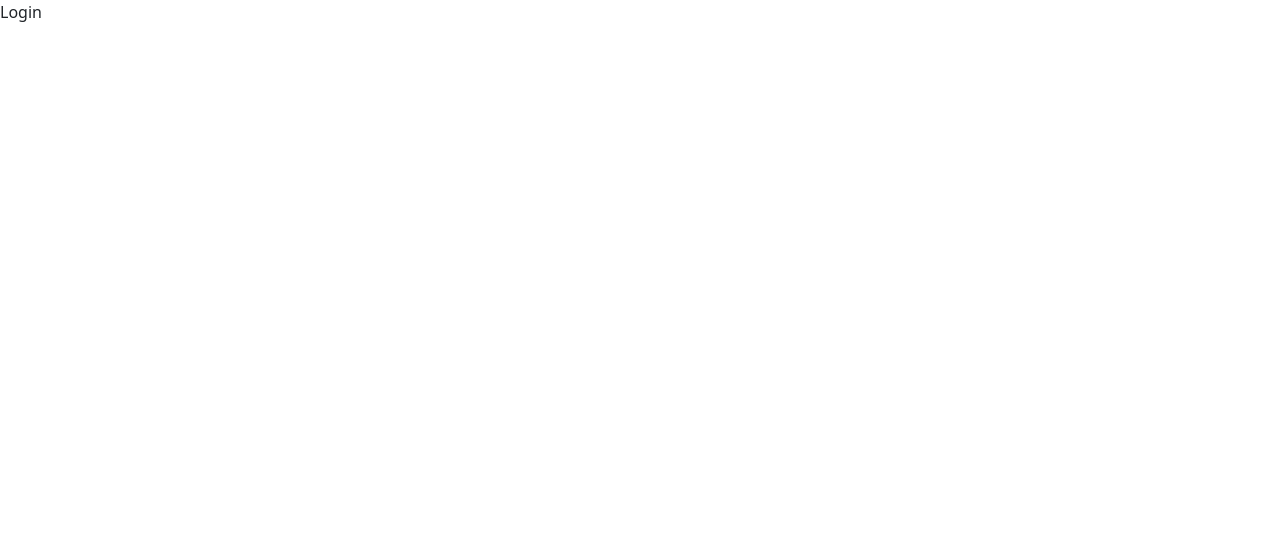
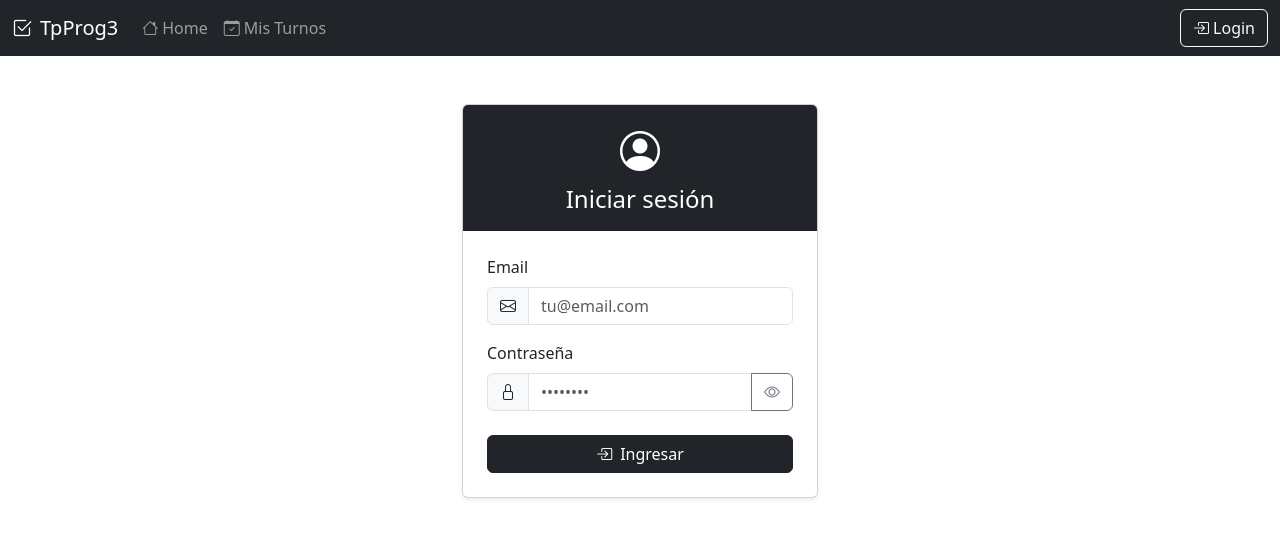
Before and after one commit to FacundoRicci/TpProg3, a React (Vite) app in the folder FrontEnd/: page /login in a window 1280 px wide. Shown: the top 538 px of the page. Built offline with nearby package versions, Linux system fonts and the light colour scheme.

Commit message:
NavBar y Login empezados

```diff
--- a/FrontEnd/package.json
+++ b/FrontEnd/package.json
@@ -13,6 +13,7 @@
     "bootstrap": "^5.3.8",
     "bootstrap-icons": "^1.13.1",
     "react": "^19.2.8",
+    "react-bootstrap": "^2.10.10",
     "react-dom": "^19.2.8",
     "react-router": "^8.4.0"
   },
--- a/FrontEnd/src/App.jsx
+++ b/FrontEnd/src/App.jsx
@@ -1,15 +1,17 @@
 import { BrowserRouter, Routes, Route } from "react-router";
 import Home from "./Pages/Home.jsx";
 import Login from "./Pages/Login.jsx";
-import MisTareas from "./Pages/MisTareas.jsx";
+import MisTurnos from "./Pages/MisTurnos.jsx";
+import Navbar from "./Components/Navbar.jsx";
 
 function App() {
   return (
     <BrowserRouter>
+      <Navbar />
       <Routes>
         <Route path="/" element={<Home />} />
         <Route path="/login" element={<Login />} />
-        <Route path="/mis-tareas" element={<MisTareas />} />
+        <Route path="/mis-turnos" element={<MisTurnos />} />
       </Routes>
     </BrowserRouter>
   );
--- a/FrontEnd/src/Components/Navbar.jsx
+++ b/FrontEnd/src/Components/Navbar.jsx
@@ -1,14 +1,83 @@
-import { Button } from "bootstrap";
+import { useState } from "react";
+import { useNavigate, useLocation } from "react-router";
+import { Navbar as BsNavbar, Container, Nav, Button } from "react-bootstrap";
+import { getUsuario, logout } from "../auth.js";
+
+const links = [
+    { path: "/", label: "Home", icon: "bi-house" },
+    { path: "/mis-turnos", label: "Mis Turnos", icon: "bi-calendar-check" },
+];
 
 function Navbar() {
+    const navigate = useNavigate();
+    const location = useLocation();
+    const [abierto, setAbierto] = useState(false);
+
+    const irA = (path) => {
+        navigate(path);
+        setAbierto(false);
+    };
+
+    // useLocation hace que el Navbar se vuelva a renderizar al navegar,
+    // así que el usuario se actualiza después de login/logout
+    const usuario = getUsuario();
+
+    const cerrarSesion = () => {
+        logout();
+        irA("/login");
+    };
 
     return (
-        <>
-            <button>Home</button>
-            <button>Mis Turnos</button>
-            <button>Informacion</button>
-        </>
-    )
+        <BsNavbar
+            expand="lg"
+            bg="dark"
+            data-bs-theme="dark"
+            expanded={abierto}
+            onToggle={setAbierto}
+        >
+            <Container fluid>
+                <BsNavbar.Brand role="button" onClick={() => irA("/")}>
+                    <i className="bi bi-check2-square me-2"></i>
+                    TpProg3
+                </BsNavbar.Brand>
+
+                <BsNavbar.Toggle aria-controls="navbarNav" />
+
+                <BsNavbar.Collapse id="navbarNav">
+                    <Nav className="me-auto" activeKey={location.pathname}>
+                        {links.map((link) => (
+                            <Nav.Link
+                                key={link.path}
+                                eventKey={link.path}
+                                onClick={() => irA(link.path)}
+                            >
+                                <i className={`bi ${link.icon} me-1`}></i>
+                                {link.label}
+                            </Nav.Link>
+                        ))}
+                    </Nav>
+
+                    {usuario ? (
+                        <div className="d-flex align-items-center gap-3">
+                            <BsNavbar.Text>
+                                <i className="bi bi-person-circle me-1"></i>
+                                {usuario.nombre}
+                            </BsNavbar.Text>
+                            <Button variant="outline-light" onClick={cerrarSesion}>
+                                <i className="bi bi-box-arrow-right me-1"></i>
+                                Salir
+                            </Button>
+                        </div>
+                    ) : (
+                        <Button variant="outline-light" onClick={() => irA("/login")}>
+                            <i className="bi bi-box-arrow-in-right me-1"></i>
+                            Login
+                        </Button>
+                    )}
+                </BsNavbar.Collapse>
+            </Container>
+        </BsNavbar>
+    );
 }
 
 export default Navbar;
--- a/FrontEnd/src/Pages/Login.jsx
+++ b/FrontEnd/src/Pages/Login.jsx
@@ -1,9 +1,106 @@
+import { useState } from "react";
+import { useNavigate } from "react-router";
+import { Container, Row, Col, Card, Form, InputGroup, Button, Alert } from "react-bootstrap";
+import { login } from "../auth.js";
+
 function Login() {
+    const navigate = useNavigate();
+    const [email, setEmail] = useState("");
+    const [password, setPassword] = useState("");
+    const [mostrarPassword, setMostrarPassword] = useState(false);
+    const [error, setError] = useState("");
+
+    const handleSubmit = (e) => {
+        e.preventDefault();
+        setError("");
+
+        if (!email || !password) {
+            setError("Completá el email y la contraseña.");
+            return;
+        }
+        if (!/^\S+@\S+\.\S+$/.test(email)) {
+            setError("El email no es válido.");
+            return;
+        }
+
+        const usuario = login(email, password);
+        if (!usuario) {
+            setError("Email o contraseña incorrectos.");
+            return;
+        }
+
+        navigate("/mis-turnos");
+    };
+
     return (
-        <>
-            Login
-        </>
-    )
+        <Container className="py-5">
+            <Row className="justify-content-center">
+                <Col xs={12} sm={10} md={6} lg={4}>
+                    <Card className="shadow-sm">
+                        <Card.Header className="bg-dark text-white text-center py-3">
+                            <i className="bi bi-person-circle fs-1 d-block mb-1"></i>
+                            <h4 className="mb-0">Iniciar sesión</h4>
+                        </Card.Header>
+
+                        <Card.Body className="p-4">
+                            {error && (
+                                <Alert variant="danger" className="py-2">
+                                    <i className="bi bi-exclamation-triangle me-2"></i>
+                                    {error}
+                                </Alert>
+                            )}
+
+                            <Form onSubmit={handleSubmit} noValidate>
+                                <Form.Group className="mb-3" controlId="email">
+                                    <Form.Label>Email</Form.Label>
+                                    <InputGroup>
+                                        <InputGroup.Text>
+                                            <i className="bi bi-envelope"></i>
+                                        </InputGroup.Text>
+                                        <Form.Control
+                                            type="email"
+                                            placeholder="tu@email.com"
+                                            value={email}
+                                            onChange={(e) => setEmail(e.target.value)}
+                                            autoComplete="email"
+                                        />
+                                    </InputGroup>
+                                </Form.Group>
+
+                                <Form.Group className="mb-4" controlId="password">
+                                    <Form.Label>Contraseña</Form.Label>
+                                    <InputGroup>
+                                        <InputGroup.Text>
+                                            <i className="bi bi-lock"></i>
+                                        </InputGroup.Text>
+                                        <Form.Control
+                                            type={mostrarPassword ? "text" : "password"}
+                                            placeholder="••••••••"
+                                            value={password}
+                                            onChange={(e) => setPassword(e.target.value)}
+                                            autoComplete="current-password"
+                                        />
+                                        <Button
+                                            variant="outline-secondary"
+                                            aria-label={mostrarPassword ? "Ocultar contraseña" : "Mostrar contraseña"}
+                                            onClick={() => setMostrarPassword(!mostrarPassword)}
+                                        >
+                                            <i className={`bi ${mostrarPassword ? "bi-eye-slash" : "bi-eye"}`}></i>
+                                        </Button>
+                                    </InputGroup>
+                                </Form.Group>
+
+                                <Button type="submit" variant="dark" className="w-100">
+                                    <i className="bi bi-box-arrow-in-right me-2"></i>
+                                    Ingresar
+                                </Button>
+                            </Form>
+                        </Card.Body>
+                    </Card>
+                </Col>
+            </Row>
+        </Container>
+    );
 }
 
 export default Login;
--- a/FrontEnd/src/Pages/MisTareas.jsx
+++ /dev/null
@@ -1,9 +0,0 @@
-function MisTareas() {
-    return (
-        <>
-            MisTareas
-        </>
-    )
-}
-
-export default MisTareas;
--- /dev/null
+++ b/FrontEnd/src/Pages/MisTurnos.jsx
@@ -0,0 +1,9 @@
+function MisTurnos() {
+    return (
+        <>
+            MisTurnos
+        </>
+    )
+}
+
+export default MisTurnos;
--- /dev/null
+++ b/FrontEnd/src/auth.js
@@ -0,0 +1,30 @@
+// Usuarios de prueba hasta que exista el BackEnd
+const usuarios = [
+    { email: "admin@turnos.com", password: "admin123", nombre: "Administrador" },
+    { email: "facu@turnos.com", password: "facu123", nombre: "Facundo" },
+];
+
+const CLAVE = "usuario";
+
+export function login(email, password) {
+    const usuario = usuarios.find(
+        (u) => u.email === email.trim().toLowerCase() && u.password === password
+    );
+    if (!usuario) return null;
+
+    const sesion = { email: usuario.email, nombre: usuario.nombre };
+    localStorage.setItem(CLAVE, JSON.stringify(sesion));
+    return sesion;
+}
+
+export function logout() {
+    localStorage.removeItem(CLAVE);
+}
+
+export function getUsuario() {
+    try {
+        return JSON.parse(localStorage.getItem(CLAVE));
+    } catch {
+        return null;
+    }
+}
```
Also changed, not shown: 2 other files (tests, documents, lock files or other folders).
